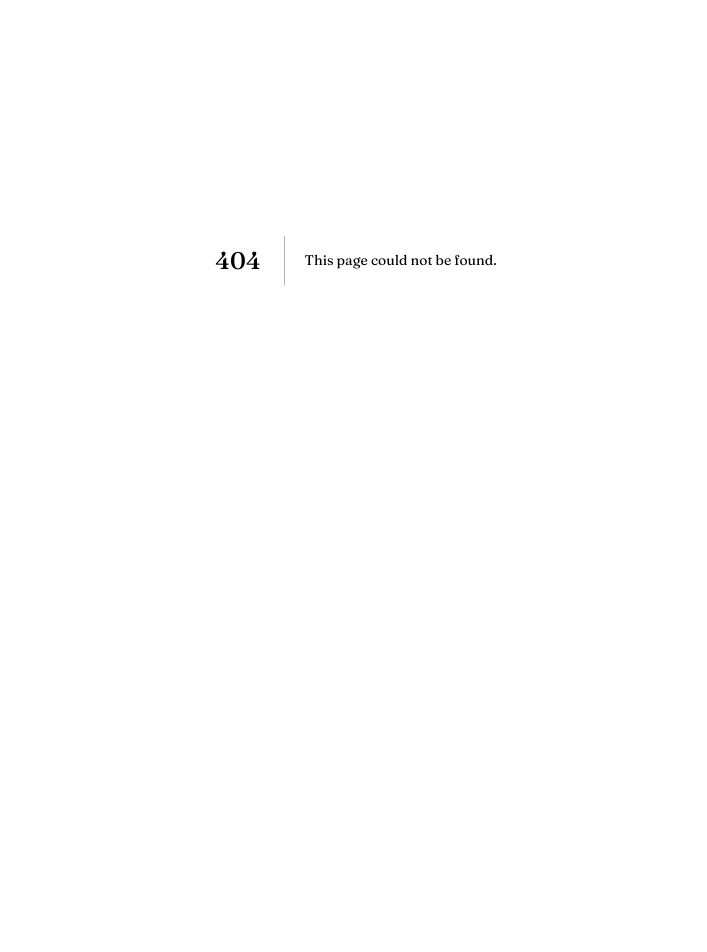
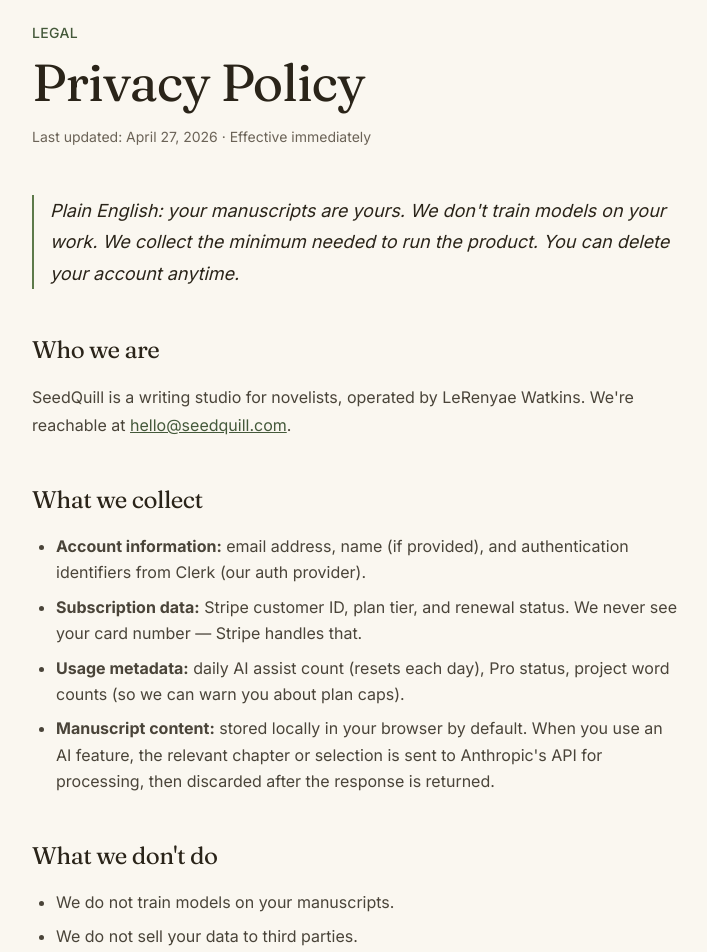
Before and after one commit to lerenyae/prosecraft, a Next.js app: page /privacy in a window 1280 px wide. Before the commit this address had no page. Shown: the part 140-1092 px from the top of the page, without its empty margins (284-991 px from the left). Before the commit the page ends 800 px from the top, so only its background shows below. Built offline with nearby package versions, Linux system fonts and the light colour scheme; no server answers.

Commit message:
Create page.tsx

```diff
--- /dev/null
+++ b/src/app/(marketing)/privacy/page.tsx
@@ -0,0 +1,168 @@
+import type { Metadata } from 'next';
+import Link from 'next/link';
+
+export const metadata: Metadata = {
+  title: 'Privacy Policy · SeedQuill',
+  description:
+    "How SeedQuill handles your manuscripts, account data, and AI processing. Plain-English, writer-first.",
+};
+
+export default function PrivacyPage() {
+  return (
+    <article className="max-w-[760px] mx-auto px-6 sm:px-14 py-20">
+      <header className="mb-12">
+        <p className="text-sm font-medium text-sage-deep tracking-wide uppercase mb-3">
+          Legal
+        </p>
+        <h1 className="font-display text-bark text-[44px] sm:text-[52px] leading-[1.05] tracking-[-1px] mb-4">
+          Privacy Policy
+        </h1>
+        <p className="text-[14px] text-muted">
+          Last updated: April 27, 2026 · Effective immediately
+        </p>
+      </header>
+
+      <div className="prose-content text-[16px] text-bark/85 leading-[1.75] space-y-6">
+        <p className="text-[18px] text-bark italic border-l-2 border-sage pl-4">
+          Plain English: your manuscripts are yours. We don&apos;t train models on your work.
+          We collect the minimum needed to run the product. You can delete your account anytime.
+        </p>
+
+        <Section title="Who we are">
+          <p>
+            SeedQuill is a writing studio for novelists, operated by LeRenyae Watkins. We&apos;re
+            reachable at{' '}
+            <a className="text-sage-deep underline" href="mailto:hello@seedquill.com">
+              hello@seedquill.com
+            </a>
+            .
+          </p>
+        </Section>
+
+        <Section title="What we collect">
+          <ul>
+            <li>
+              <strong>Account information:</strong> email address, name (if provided), and
+              authentication identifiers from Clerk (our auth provider).
+            </li>
+            <li>
+              <strong>Subscription data:</strong> Stripe customer ID, plan tier, and renewal
+              status. We never see your card number — Stripe handles that.
+            </li>
+            <li>
+              <strong>Usage metadata:</strong> daily AI assist count (resets each day), Pro
+              status, project word counts (so we can warn you about plan caps).
+            </li>
+            <li>
+              <strong>Manuscript content:</strong> stored locally in your browser by default.
+              When you use an AI feature, the relevant chapter or selection is sent to
+              Anthropic&apos;s API for processing, then discarded after the response is returned.
+            </li>
+          </ul>
+        </Section>
+
+        <Section title="What we don't do">
+          <ul>
+            <li>We do not train models on your manuscripts.</li>
+            <li>We do not sell your data to third parties.</li>
+            <li>We do not place trackers on you for advertising.</li>
+            <li>
+              We do not store your manuscript content on our servers unless you explicitly
+              opt in to cloud sync (not yet available).
+            </li>
+          </ul>
+        </Section>
+
+        <Section title="How AI processing works">
+          <p>
+            SeedQuill is built on Claude, made by Anthropic. When you click Beta Reader,
+            Style Profile, Inline Rewrite, or any AI-powered tool, the relevant text from your
+            manuscript is sent to Anthropic&apos;s API, processed, and the response is returned
+            to your browser. Anthropic&apos;s policy is{' '}
+            <a
+              className="text-sage-deep underline"
+              href="https://www.anthropic.com/legal/privacy"
+              target="_blank"
+              rel="noopener noreferrer"
+            >
+              not to train on API content
+            </a>
+            .
+          </p>
+        </Section>
+
+        <Section title="Cookies + auth">
+          <p>
+            We use Clerk for authentication, which sets standard session cookies so you stay
+            signed in. We do not use third-party analytics or advertising cookies.
+          </p>
+        </Section>
+
+        <Section title="Your rights">
+          <ul>
+            <li>
+              <strong>Access:</strong> request a copy of your account data at any time by
+              emailing hello@seedquill.com.
+            </li>
+            <li>
+              <strong>Deletion:</strong> request full account deletion. Your manuscripts are
+              local-first, so they live in your browser — clear browser data and they&apos;re
+              gone. Server-side account data is removed within 30 days.
+            </li>
+            <li>
+              <strong>Portability:</strong> use the Backup feature in Settings to download
+              your full project as JSON.
+            </li>
+            <li>
+              <strong>Cancellation:</strong> cancel your subscription anytime via the Customer
+              Portal. Existing manuscripts remain intact.
+            </li>
+          </ul>
+        </Section>
+
+        <Section title="Children">
+          <p>
+            SeedQuill is not directed to children under 13. We do not knowingly collect data
+            from anyone under 13. If you believe we have, contact us and we&apos;ll delete it.
+          </p>
+        </Section>
+
+        <Section title="Changes to this policy">
+          <p>
+            If we make material changes, we&apos;ll notify active users by email and update
+            the &quot;Last updated&quot; date. Continued use after a change means you accept
+            the revised policy.
+          </p>
+        </Section>
+
+        <Section title="Contact">
+          <p>
+            Questions about this policy or your data:{' '}
+            <a className="text-sage-deep underline" href="mailto:hello@seedquill.com">
+              hello@seedquill.com
+            </a>
+            . We aim to respond within 3 business days.
+          </p>
+        </Section>
+      </div>
+
+      <div className="mt-16 pt-8 border-t border-edge text-center">
+        <Link
+          href="/"
+          className="text-sage-deep underline underline-offset-2 hover:text-sage transition-colors"
+        >
+          ← Back to SeedQuill
+        </Link>
+      </div>
+    </article>
+  );
+}
+
+function Section({ title, children }: { title: string; children: React.ReactNode }) {
+  return (
+    <section className="space-y-3 [&_ul]:list-disc [&_ul]:pl-6 [&_ul]:space-y-2 [&_li]:leading-[1.65]">
+      <h2 className="font-display text-bark text-[24px] tracking-[-0.5px] mt-10 mb-3">{title}</h2>
+      {children}
+    </section>
+  );
+}
```
